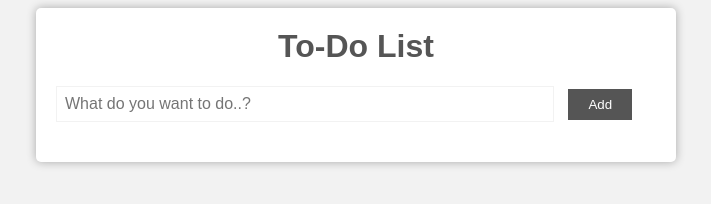
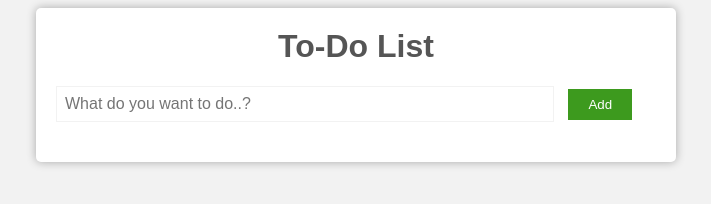
Before and after one commit to KingAJ19/Todo-List, a plain HTML site: page index.html in a window 1280 px wide. Shown: the whole page, without its empty margins (284-995 px from the left). Drawn offline with Linux system fonts and the light colour scheme.

Commit message:
changed the color

```diff
--- a/style.css
+++ b/style.css
@@ -31,7 +31,7 @@ input[type="text"]{
 
 button{
     padding:  8px 20px;
-    background-color: #555;
+    background-color: #3d9a1e;
     color: #fff;
     border: none;
     cursor: pointer;
```
